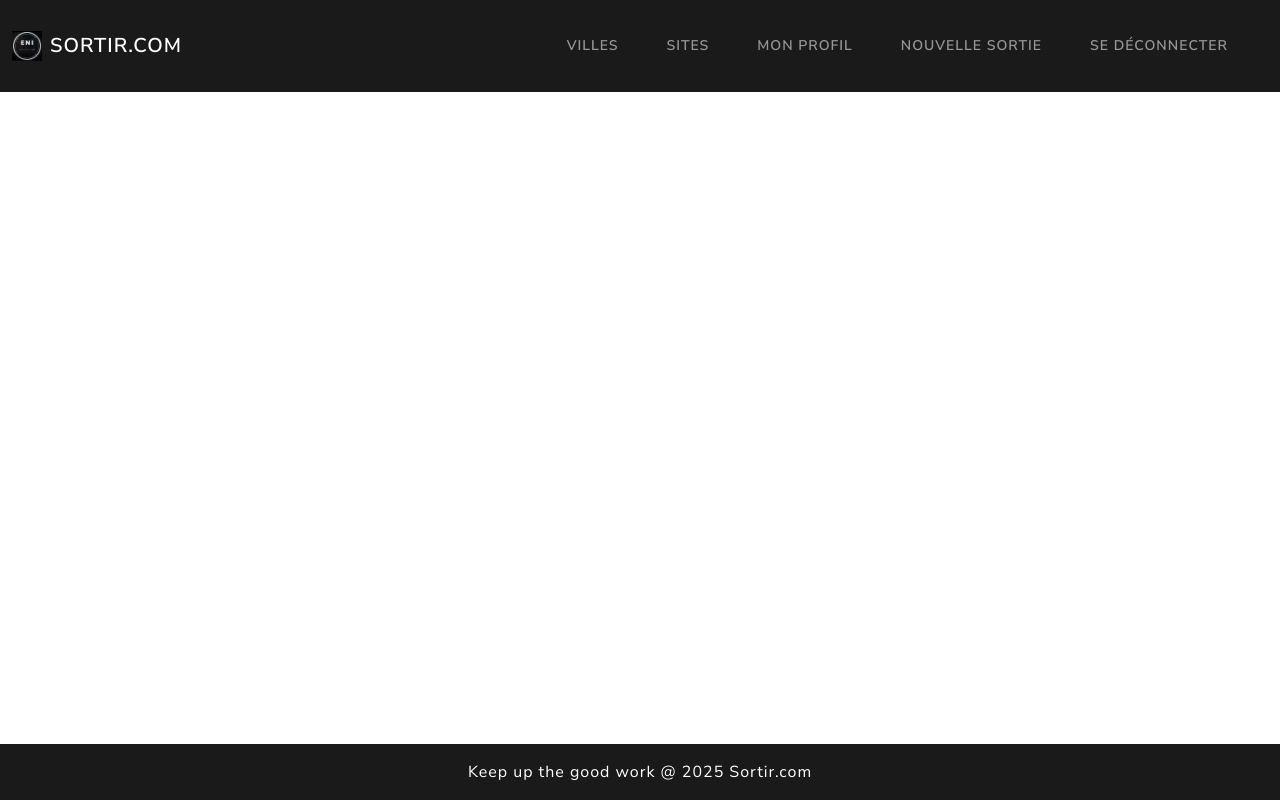
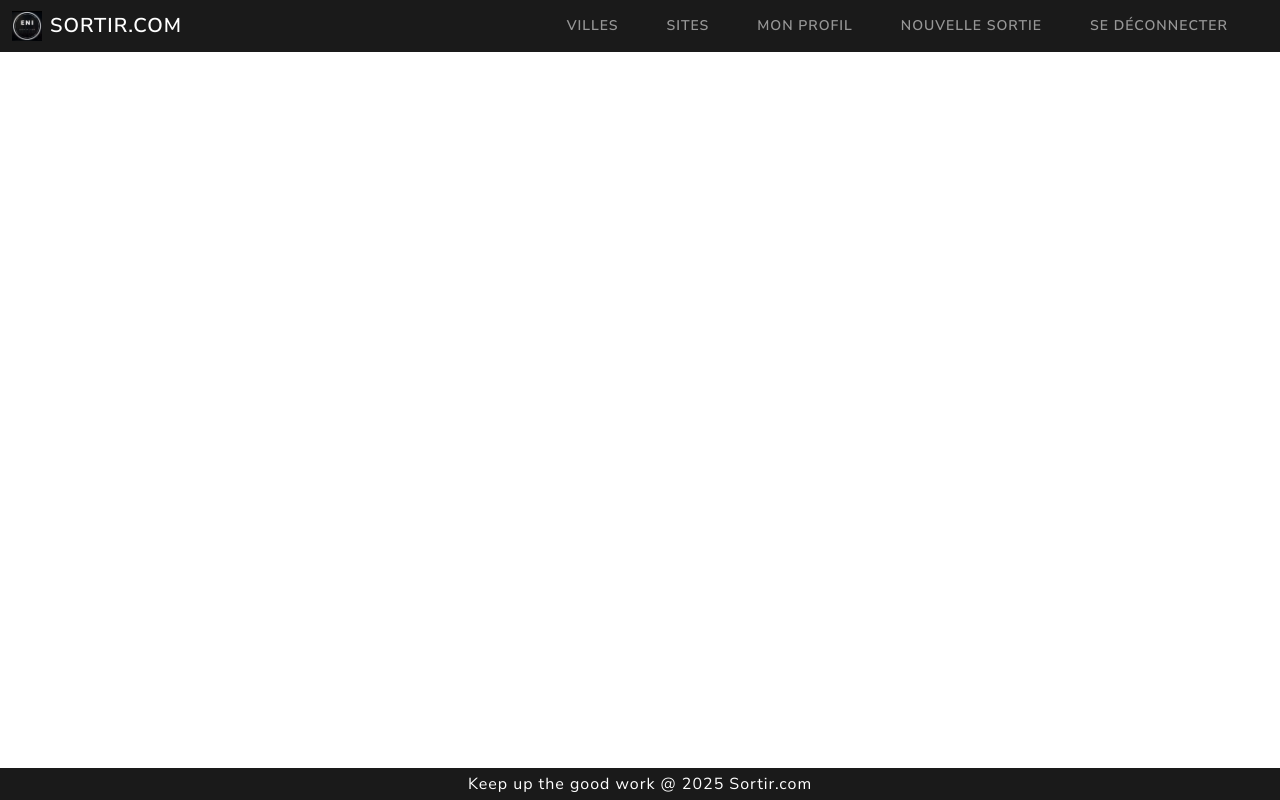
Before and after one commit to HnHoussi/Sortir.com, a Symfony app: template templates/base.html.twig in a window 1280 px wide. Run offline with Twig, Linux system fonts and the light colour scheme; the template is opened without the code that fills it, so the values that code supplies are empty; some libraries are stand-ins or nearby versions.

Commit message:
final version

```diff
--- a/templates/base.html.twig
+++ b/templates/base.html.twig
@@ -9,7 +9,7 @@
 </head>
 <body class="d-flex flex-column min-vh-100">
 
-    <nav class="navbar navbar-expand-lg navbar-dark bg-primary">
+    <nav class="navbar navbar-expand-lg navbar-dark bg-primary py-1">
         <div class="container-fluid">
             {# Logo #}
             <a class="navbar-brand d-flex align-items-center" href="#">
@@ -50,7 +50,7 @@
     </main>
 
     {# Footer #}
-    <footer class="py-3 bg-primary text-white text-center mt-auto">
+    <footer class="py-1 bg-primary text-white text-center mt-auto">
         <span> Keep up the good work @ {{ "now"|date("Y") }} Sortir.com</span>
     </footer>
 
```
